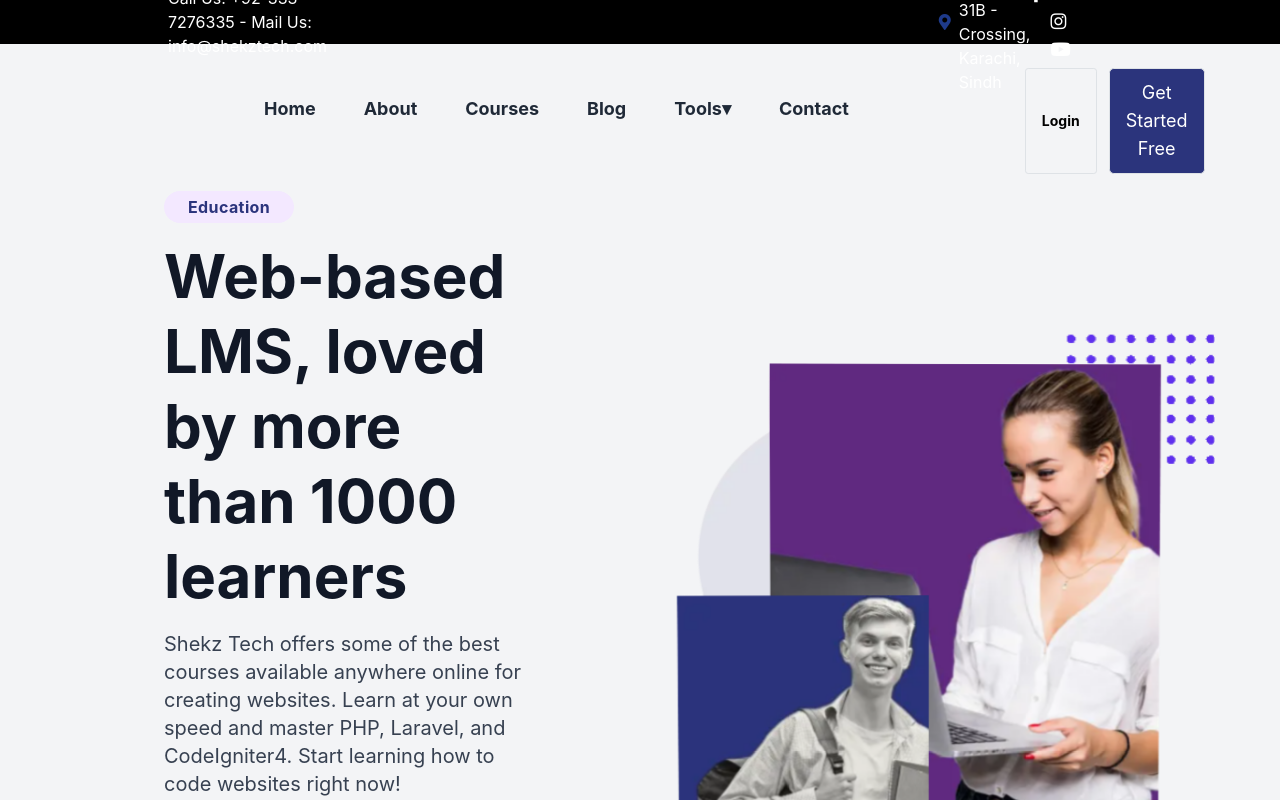
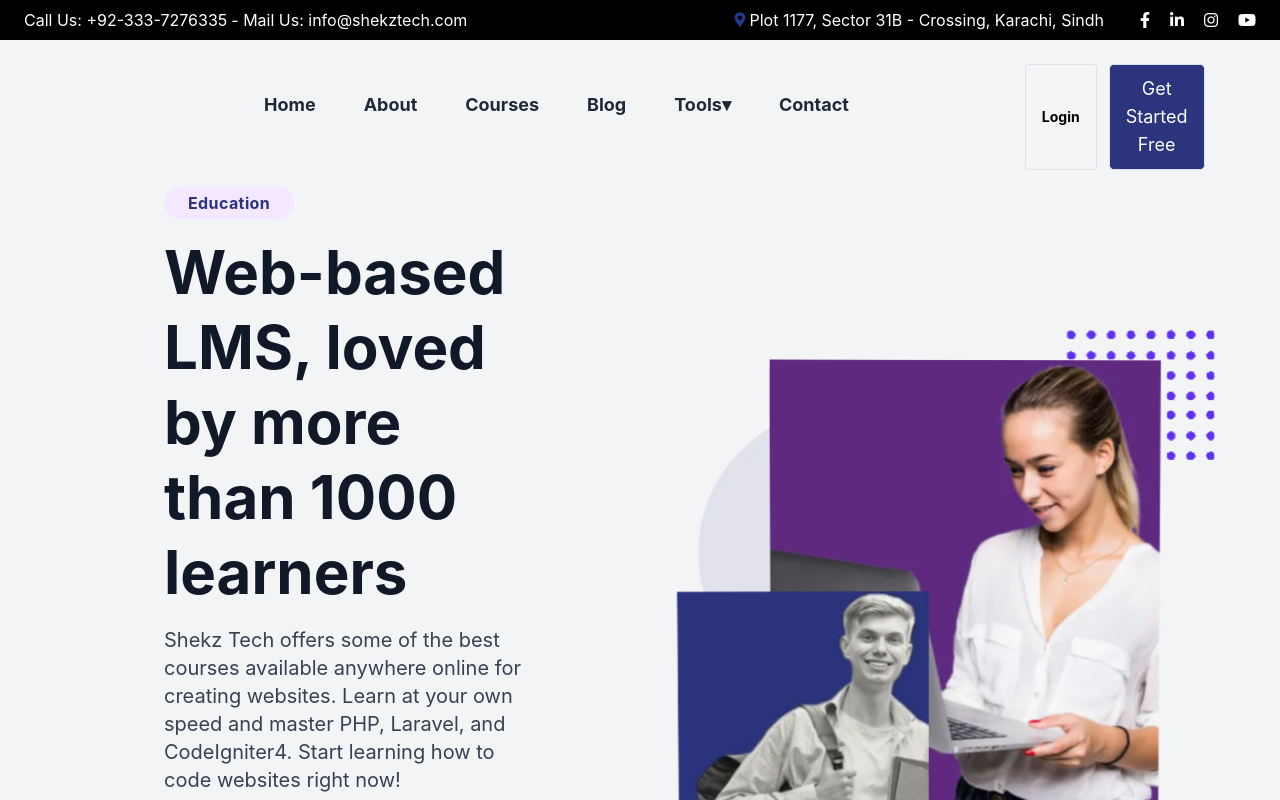
Before and after one commit to Shahzaibshzy/react-app-practice, a React (Vite) app: page / in a window 1280 px wide. Shown: the top 800 px of the page. Built offline with nearby package versions, Linux system fonts and the light colour scheme; some icons are missing.

Commit message:
Update header.jsx

```diff
--- a/src/components/header.jsx
+++ b/src/components/header.jsx
@@ -3,40 +3,50 @@
 
 const Header = () => {
   return (
-    <header className="hidden md:block">
-      <div className="border-b-0 bg-black h-11 flex items-center justify-between px-4">
-        <span className="text-white text-md ml-16 md:ml-36 ">
-          Call Us: +92-333-7276335 - Mail Us: info@shekztech.com
-        </span>
-        <span className="text-white text-md flex items-center ml-96 md:ml-96">
-          <i className="fas fa-map-marker-alt text-blue-900 mr-2 ml-32 md:ml-52"></i>
-          Plot 1177, Sector 31B - Crossing, Karachi, Sindh
-        </span>
-        <div className="flex space-x-5 mr-44 md:flex-row flex-wrap">
-          <a
-            href="#"
-            className="text-white text-lg transform hover:scale-95 transition-transform duration-200 ease-in-out"
-          >
+    <header>
+      <div className=" hidden lg:block bg-black text-white relative h-10">
+        <div className="container mx-auto px-4 sm:px-8 md:px-16 flex items-center space-y-1 justify-between">
+          {/* Left Section */}
+          <div className="topbar__left flex space-x-4">
+          <ul className="space-x-1 text-md  lg:flex">
+              <li>Call Us: +92-333-7276335</li>
+              <li>- Mail Us: info@shekztech.com</li>
+            </ul>
+          </div>
+
+          {/* Right Section */}
+          <div className="topbar__right flex items-center justify-end mb-2 space-x-9 space-y-1">
+            <div className="topbar__icon">
+              <i className="fas fa-map-marker-alt text-blue-900 mr-0 scale-90 mt-2"></i>
+            </div>
+            <div className="topbar__text ml-1">
+              <p>Plot 1177, Sector 31B - Crossing, Karachi, Sindh</p>
+            </div>
+            <div className="topbar__list">
+              <ul className="flex space-x-5">
+                <li>
+                  <a href="https://www.facebook.com/shekztech">
                     <i className="fab fa-facebook-f hover:text-blue-900 transition-colors duration-200"></i>
                   </a>
-          <a
-            href="#"
-            className="text-white text-lg transform hover:scale-95 transition-transform duration-200 ease-in-out"
-          >
+                </li>
+                <li>
+                  <a href="https://www.linkedin.com/company/shekztech">
                     <i className="fab fa-linkedin-in hover:text-blue-900 transition-colors duration-200"></i>
                   </a>
-          <a
-            href="#"
-            className="text-white text-lg transform hover:scale-95 transition-transform duration-200 ease-in-out"
-          >
+                </li>
+                <li>
+                  <a href="https://www.instagram.com/shekztech/">
                     <i className="fab fa-instagram hover:text-red-800 transition-colors duration-200"></i>
                   </a>
-          <a
-            href="#"
-            className="text-white text-lg transform hover:scale-95 transition-transform duration-200 ease-in-out"
-          >
+                </li>
+                <li>
+                  <a href="https://www.youtube.com/shakzee">
                     <i className="fab fa-youtube hover:text-red-600 transition-colors duration-200"></i>
                   </a>
+                </li>
+              </ul>
+            </div>
+          </div>
         </div>
       </div>
     </header>
```
Lines whose indentation alone changed are shown as unchanged.
